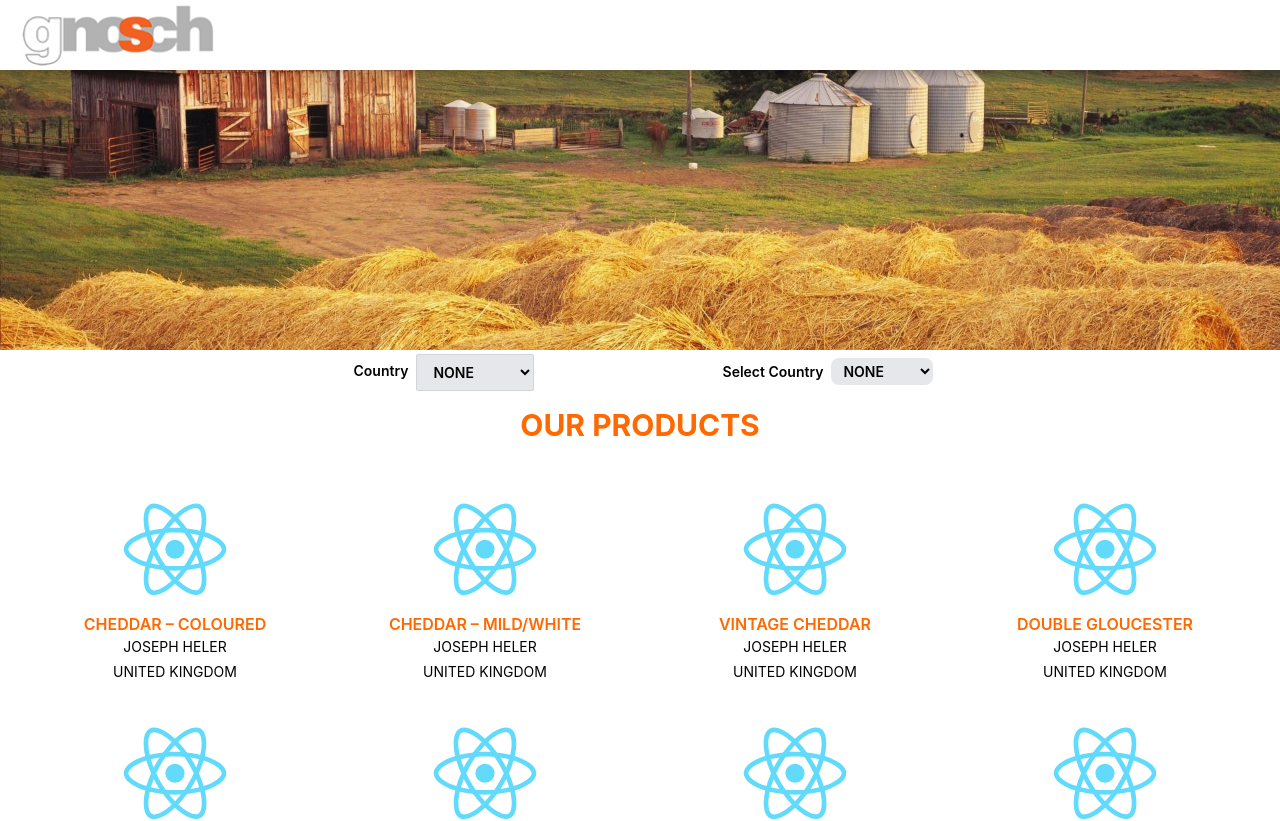
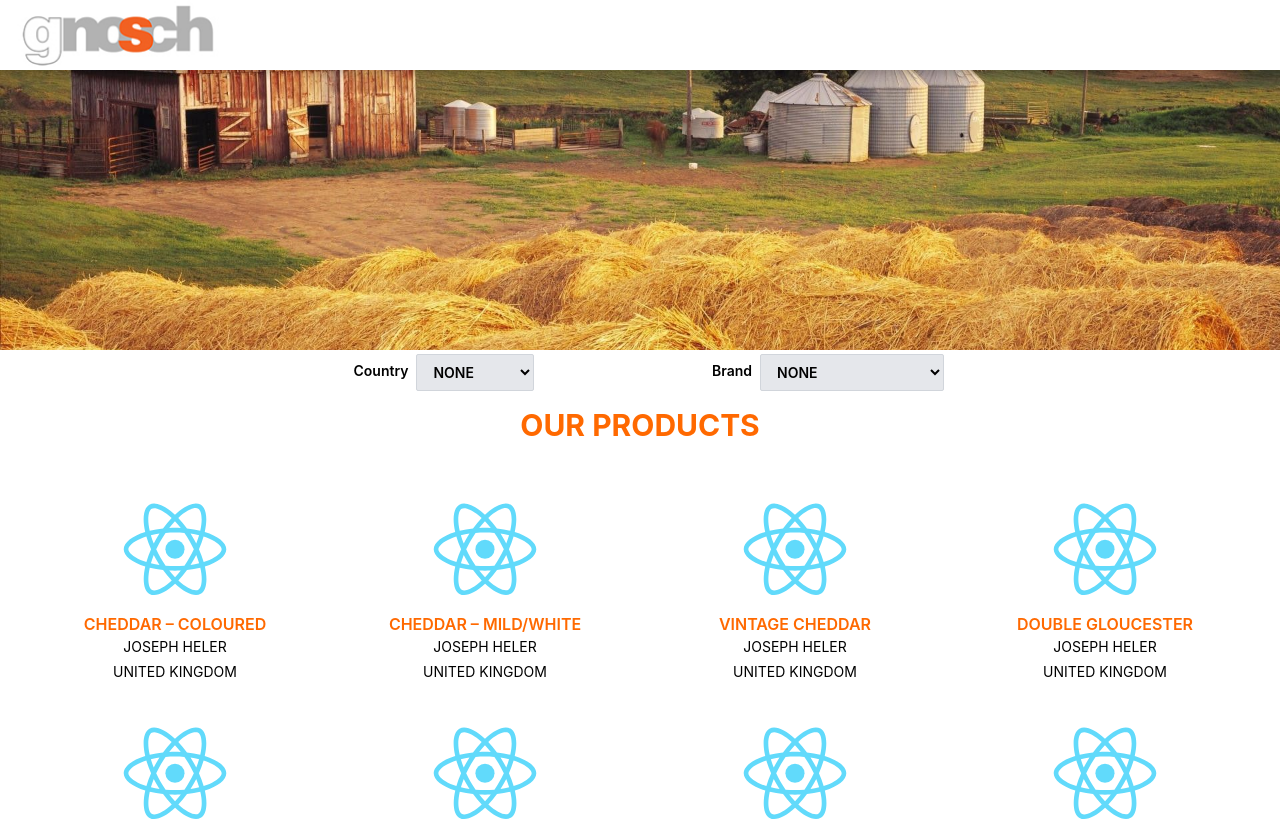
Before and after one commit to GargDivanshu/GNOSCH, a React (Create React App) app: page / in a window 1280 px wide. Shown: the top 821 px of the page. Built offline with nearby package versions, Linux system fonts and the light colour scheme.

Commit message:
filter working

```diff
--- a/src/App.js
+++ b/src/App.js
@@ -546,6 +546,54 @@ function App() {
    Qt: "10 KG BAG IN BOX"
   },
   ]
+
+  const Brands = [
+    {
+      name: "AKADIA"
+    },
+    {
+      name: "CANZONA"
+    },
+    {
+      name: "COLLA S.P.A."
+    },
+    {
+      name: "DAILY DAIRY"
+    },
+    {
+      name: "DAIRYLAND"
+    },
+    {
+      name: "JOSEPH HELER"
+    },
+    {
+      name: "MONTE CHRISTO"
+    },
+    {
+      name: "PAYSAN BRETON"
+    },
+    {
+      name: "TAVERNA"
+    },
+    {
+      name: "COLLA"
+    },
+    {
+      name: "QUESOS EL PASTOR"
+    },
+    {
+      name: "PAYSAN BRETON"
+    },
+    {
+      name: "BISHOP CROPWELL"
+    },
+    {
+      name: "GNOSCH"
+    },
+    {
+      name: "MASTER MARTINI"
+    },
+  ]
 const [brand, setBrand] = useState("NONE");
 const [country, setCountry] = useState("NONE");
 
@@ -582,7 +630,7 @@ const [country, setCountry] = useState("NONE");
 <div className="grid sm:grid-cols-2 grid-cols-1 lg:w-3/5 md:w-3/5 sm:w-4/5 mx-auto">
 
 
-      <div className="  align-middle my-auto font-semibold text-sm p-1 rounded-sm justify-evenly"
+      <div className="  align-middle my-auto  font-semibold text-sm p-1 rounded-sm justify-evenly"
       onChange={allFilter}
       >
         Country
@@ -611,28 +659,28 @@ const [country, setCountry] = useState("NONE");
       </div>
 
 
-      <div className="font-semibold text-sm  "
+      <div className="  align-middle my-auto  font-semibold text-sm p-1 rounded-sm justify-evenly"
       onChange={allFilter}
       >
-        Select Country
+        Brand
 
         <select
-        className="bprder-2 bg-gray-200 rounded-lg p-2 py-1 m-2"
-        value={country}
+        className=" bg-gray-200 border-gray-300 border-[1px] rounded-sm py-2 px-3 mx-2 justify-end align-middle"
+        value={brand}
         onChange={(e) => {
-          setCountry(e.target.value);
-          console.log(country);
+          setBrand(e.target.value);
+          console.log(brand);
         }}>
 
-          <option  value="NONE">NONE</option>
+          <option className="p-2 bg-gray-100 hover:bg-gray-400" value="NONE">NONE</option>
 
-          <option  value="India">India</option>
-
-          <option  value="Indonesia">Indonesia</option>
-
-          <option  value="USA">USA</option>
-
-          <option  value="UNITED KINGDOM">UK</option>
+          {
+            Brands.map(
+              (item) => (
+                <option className="p-2 bg-gray-100 hover:bg-gray-400" value={item.name}>{item.name}</option>
+              )
+            )
+          }
 
         </select>
       </div>
@@ -659,6 +707,15 @@ const [country, setCountry] = useState("NONE");
         return products;
       }
      if((country !== "NONE") && item.Place === country) {
+      return item;
+     }
+    }
+  ).filter(
+    function MyFil(item) {
+      if(brand === "NONE" || brand === ""){
+        return products;
+      }
+     if((brand !== "NONE") && item.Brand === brand) {
       return item;
      }
     }
@@ -696,6 +753,15 @@ CREAMS
         return products;
       }
      if((country !== "NONE") && item.Place === country) {
+      return item;
+     }
+    }
+  ).filter(
+    function MyFil(item) {
+      if(brand === "NONE" || brand === ""){
+        return products;
+      }
+     if((brand !== "NONE") && item.Brand === brand) {
       return item;
      }
     }
@@ -738,6 +804,15 @@ BUTTER
       return item;
      }
     }
+  ).filter(
+    function MyFil(item) {
+      if(brand === "NONE" || brand === ""){
+        return products;
+      }
+     if((brand !== "NONE") && item.Brand === brand) {
+      return item;
+     }
+    }
   ).map(
     (item) => (
       <motion.div
@@ -768,6 +843,15 @@ SAFFRON
 <div className="grid lg:grid-cols-4 md:grid-cols-4 sm:grid-cols-1 m-3 p-2 justify-around">
 {
   saffron.filter(
+    function MyFil(item) {
+      if(brand === "NONE" || brand === ""){
+        return products;
+      }
+     if((brand !== "NONE") && item.Brand === brand) {
+      return item;
+     }
+    }
+  ).filter(
     function MyFil(item) {
       if(country === "NONE" || country === ""){
         return products;
@@ -809,6 +893,15 @@ CHOCOLATE FOR PROFESSIONALS
 {
   choco.filter(
     function MyFil(item) {
+      if(brand === "NONE" || brand === ""){
+        return products;
+      }
+     if((brand !== "NONE") && item.Brand === brand) {
+      return item;
+     }
+    }
+  ).filter(
+    function MyFil(item) {
       if(country === "NONE" || country === ""){
         return products;
       }
```
